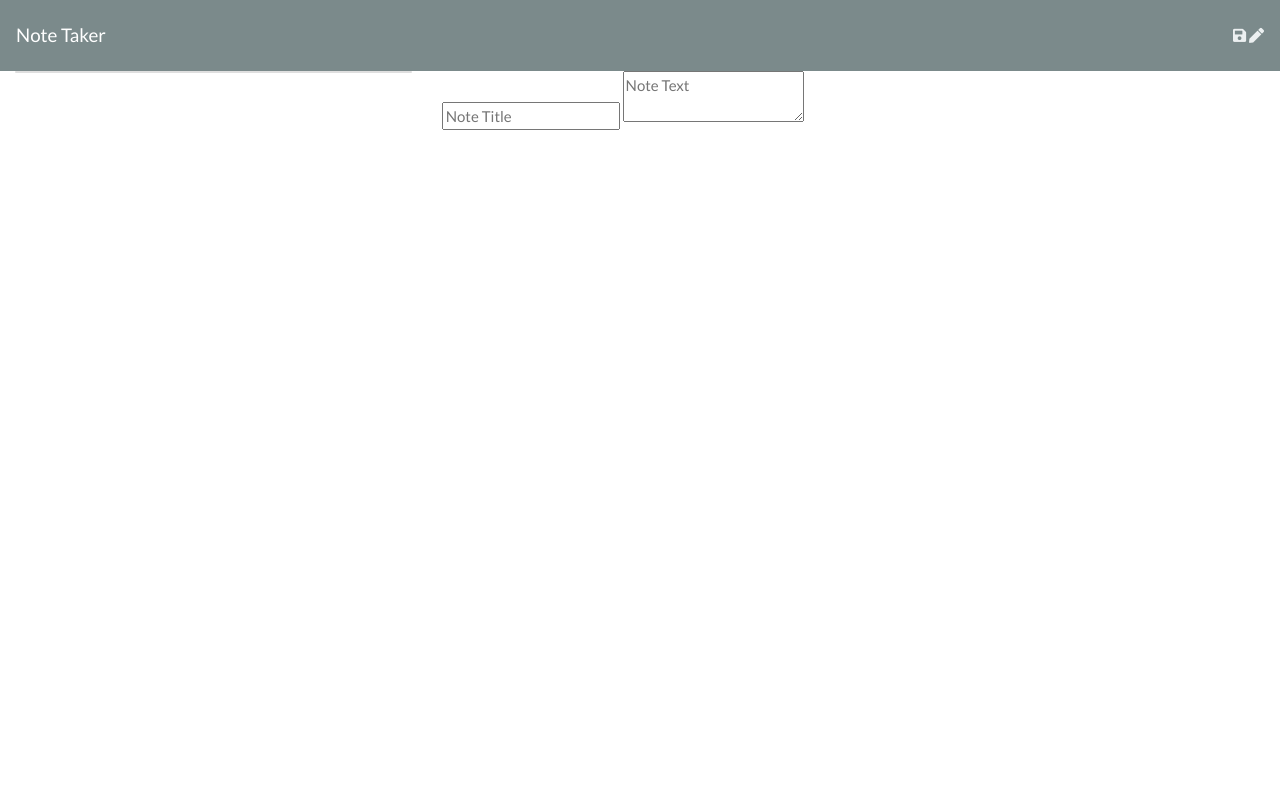
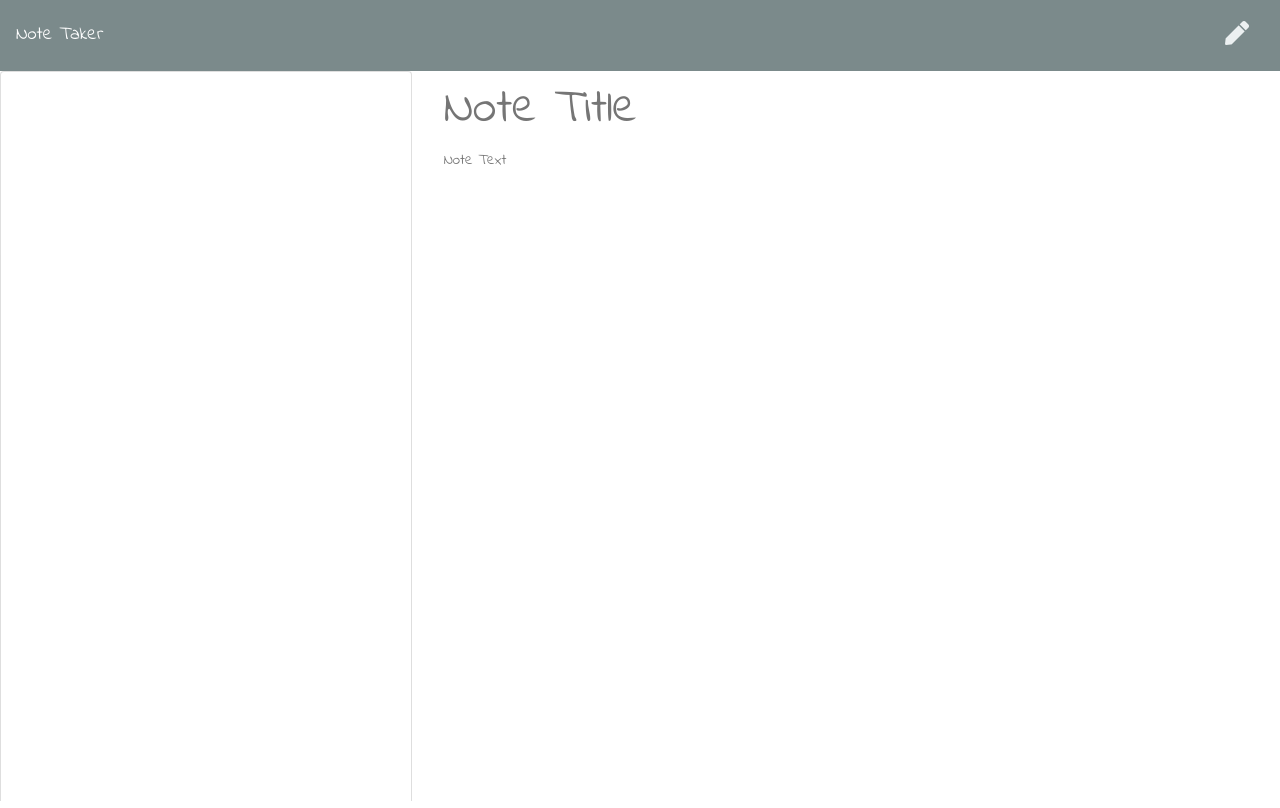
Before and after one commit to rjkenney11/Note-To-Self, a website: page public/notes.html in a window 1280 px wide. Drawn offline with nearby package versions, Linux system fonts and the light colour scheme; no server answers.

Commit message:
finally figured out my css ref was wrong

```diff
--- a/db/db.json
+++ b/db/db.json
@@ -1 +1 @@
-[{"title":"Test Title","text":"Test text"},{"title":"I am a note","text":"poop","id":"#4@2K&8I9B"}]
+[{"title":"Test Title","text":"Test text"},{"title":"I am a note","text":"poop","id":"#4@2K&8I9B"},{"title":"I cannot delete things","text":"why not?\n","id":"44X1&$@B%2"}]
--- a/public/assets/css/style.css
+++ b/public/assets/css/style.css
@@ -1,4 +1,5 @@
 html, body {
+  font-family: 'Indie Flower', cursive;
     height: 100%;
     margin: 0;
     padding: 0;
@@ -39,6 +40,7 @@ html, body {
   }
 
   .note-textarea, .note-title {
+    font-family: 'Indie Flower', cursive;
     color: #000000;
     width: 100%;
     outline: none;
@@ -46,22 +48,26 @@ html, body {
   }
 
   .note-textarea {
+    font-family: 'Indie Flower', cursive;
     resize: none;
     height: calc(100% - 63px);
     padding-top: 15px;
   }
 
   .note-title {
+    font-family: 'Indie Flower', cursive;
     height: 50px;
     margin-top: 13px;
     font-size: 3rem;
   }
 
   .note-title:read-only, .note-textarea:read-only {
+    font-family: 'Indie Flower', cursive;
     color: #757575;
   }
 
   .list-container .card {
+    font-family: 'Indie Flower', cursive;
     height: calc(100vh - 70px);
     border-bottom: none;
     border-bottom-right-radius: 0;
@@ -72,13 +78,13 @@ html, body {
     padding-left: 0;
   }
 
-  .list-container .list-group,
+  /* .list-container .list-group,
   .list-container .list-group-item:first-child,
   .list-container .card {
     border-top: none;
     border-top-right-radius: 0;
     border-top-left-radius: 0;
-  }
+  } */
 
   .list-container i {
     font-size: 1.1rem;
--- a/public/notes.html
+++ b/public/notes.html
@@ -7,9 +7,11 @@
   <meta http-equiv="X-UA-Compatible" content="ie=edge">
   <title>Note Taker</title>
   <link rel="stylesheet" href="https://cdnjs.cloudflare.com/ajax/libs/bootswatch/4.1.3/flatly/bootstrap.min.css" />
+  <link rel="preconnect" href="https://fonts.gstatic.com">
+  <link href="https://fonts.googleapis.com/css2?family=Indie+Flower&display=swap" rel="stylesheet">
   <link rel="stylesheet" href="https://use.fontawesome.com/releases/v5.3.1/css/all.css" integrity="sha384-mzrmE5qonljUremFsqc01SB46JvROS7bZs3IO2EmfFsd15uHvIt+Y8vEf7N7fWAU"
     crossorigin="anonymous">
-  <link rel="stylesheet" href="./assets/css/styles.css">
+    <link rel="stylesheet" href="./assets/css/style.css" type="text/css">
 </head>
 
 <body>
```
